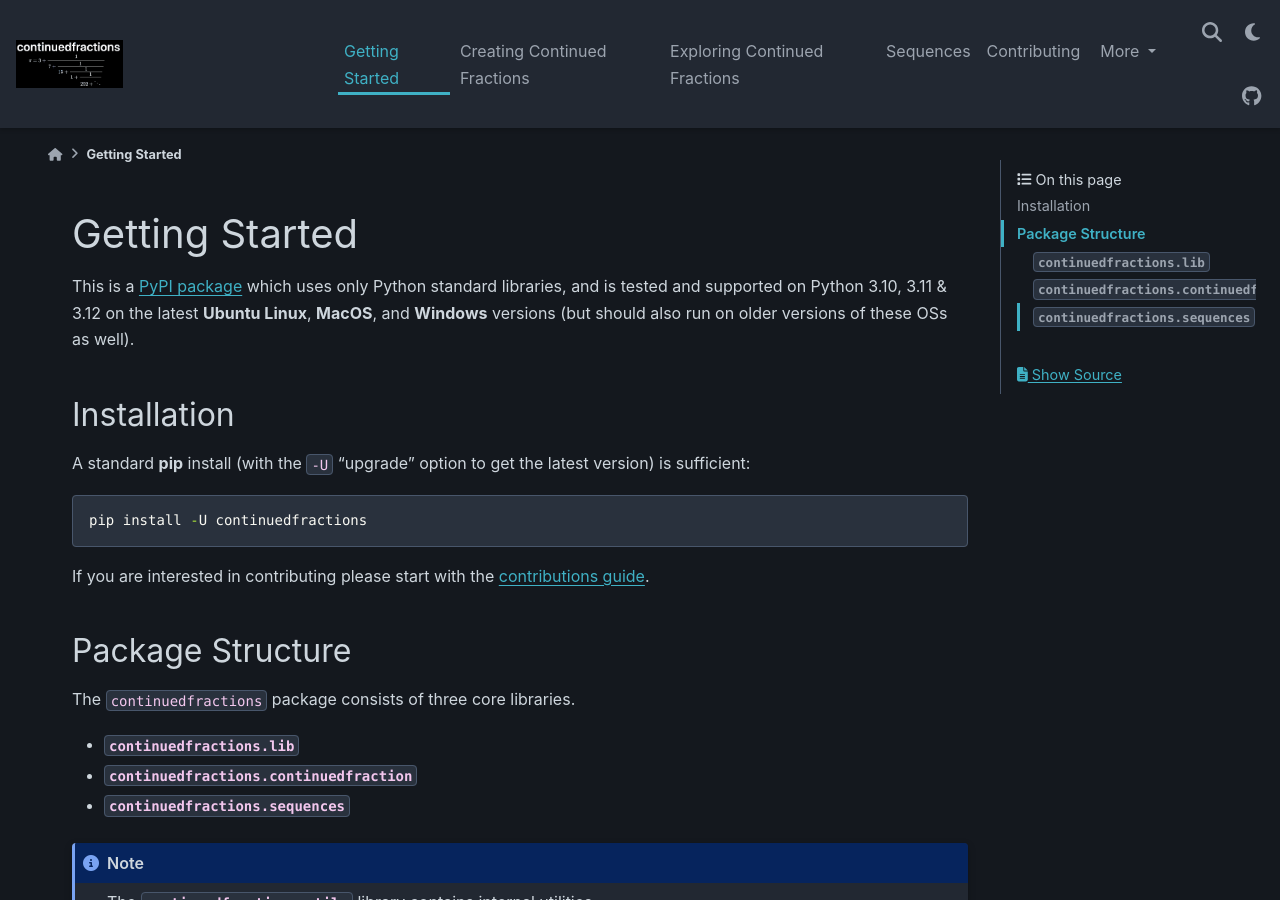
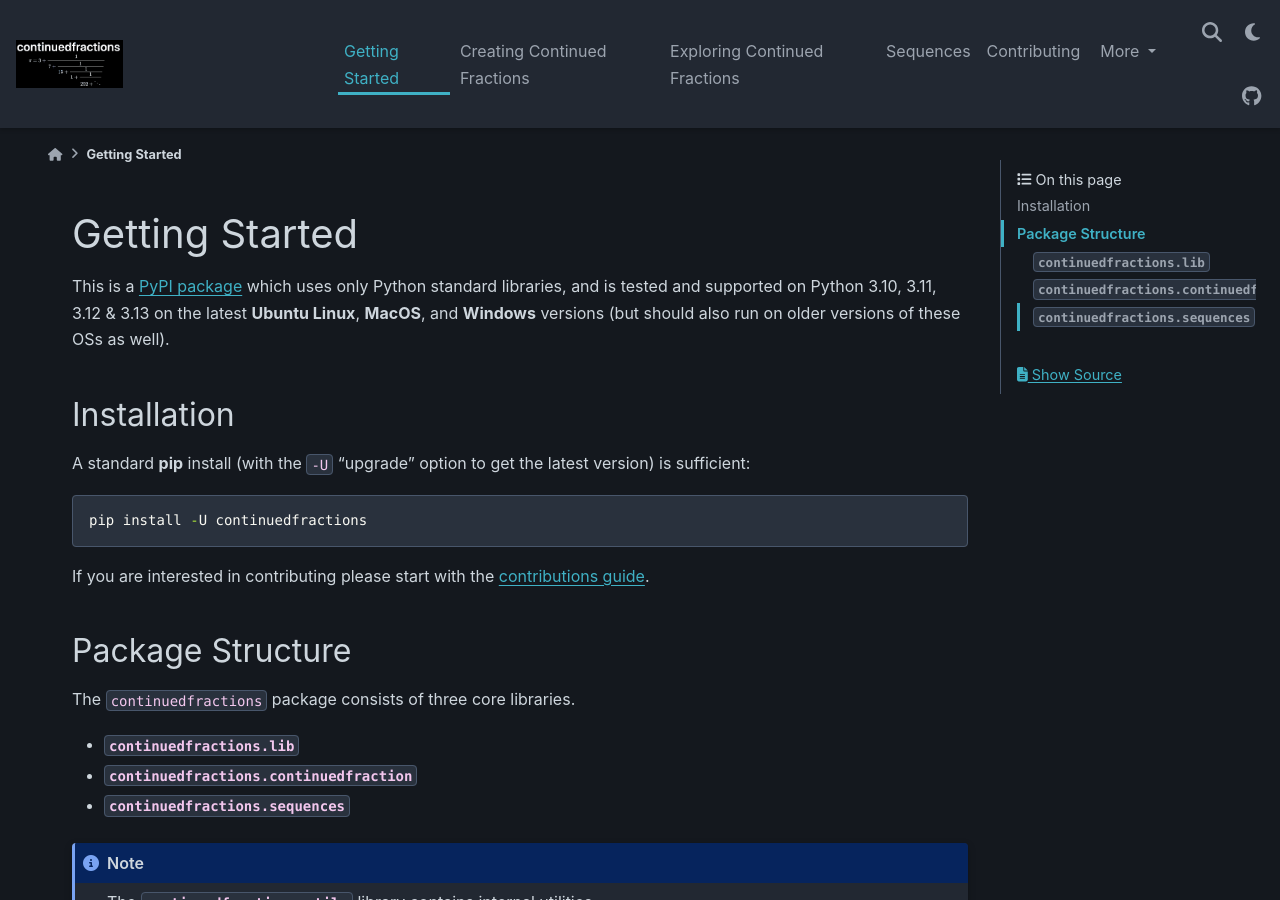
Before and after one commit to sr-murthy/continuedfractions, a Sphinx documentation site: the page built from docs/sources/getting-started.rst, in a window 1280 px wide and 900 px high. Built offline with Sphinx 7.4.7 and the PyData theme 0.15.4, drawn with Linux system fonts in a browser that asks for light colours; nearby versions of some CDN libraries.

Commit message:
ci: add Python 3.13 to the CI matrix strategy + update all docs refs to supported Python versions

```diff
--- a/docs/sources/getting-started.rst
+++ b/docs/sources/getting-started.rst
@@ -6,7 +6,7 @@
 Getting Started
 ===============
 
-This is a `PyPI package <https://pypi.org/project/continuedfractions/>`_ which uses only Python standard libraries, and is tested and supported on Python 3.10, 3.11 & 3.12 on the latest **Ubuntu Linux**, **MacOS**, and **Windows** versions (but should also run on older versions of these OSs as well).
+This is a `PyPI package <https://pypi.org/project/continuedfractions/>`_ which uses only Python standard libraries, and is tested and supported on Python 3.10, 3.11, 3.12 & 3.13 on the latest **Ubuntu Linux**, **MacOS**, and **Windows** versions (but should also run on older versions of these OSs as well).
 
 .. _getting-started.installation:
 
```
Also changed, not shown: CONTRIBUTING.md (+1 -1 lines), README.md (+1 -1 lines), 2 other files.
